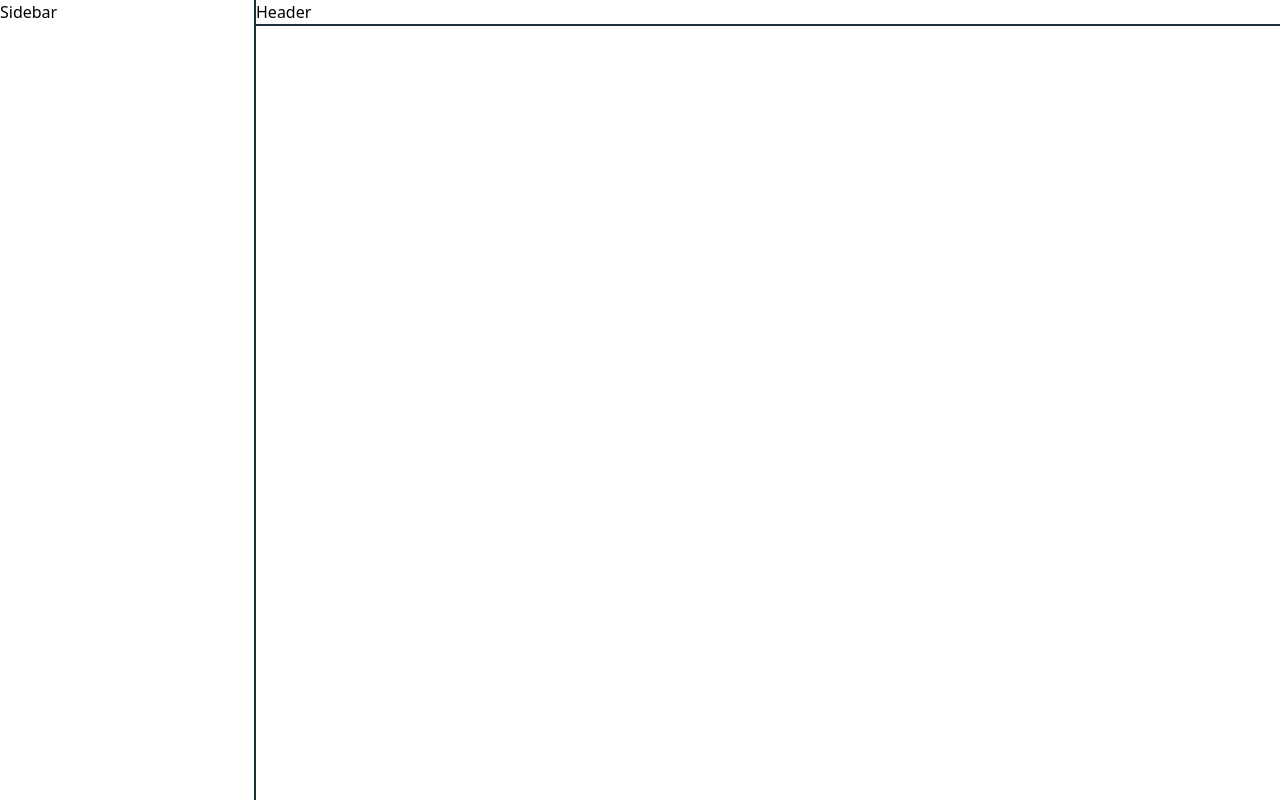
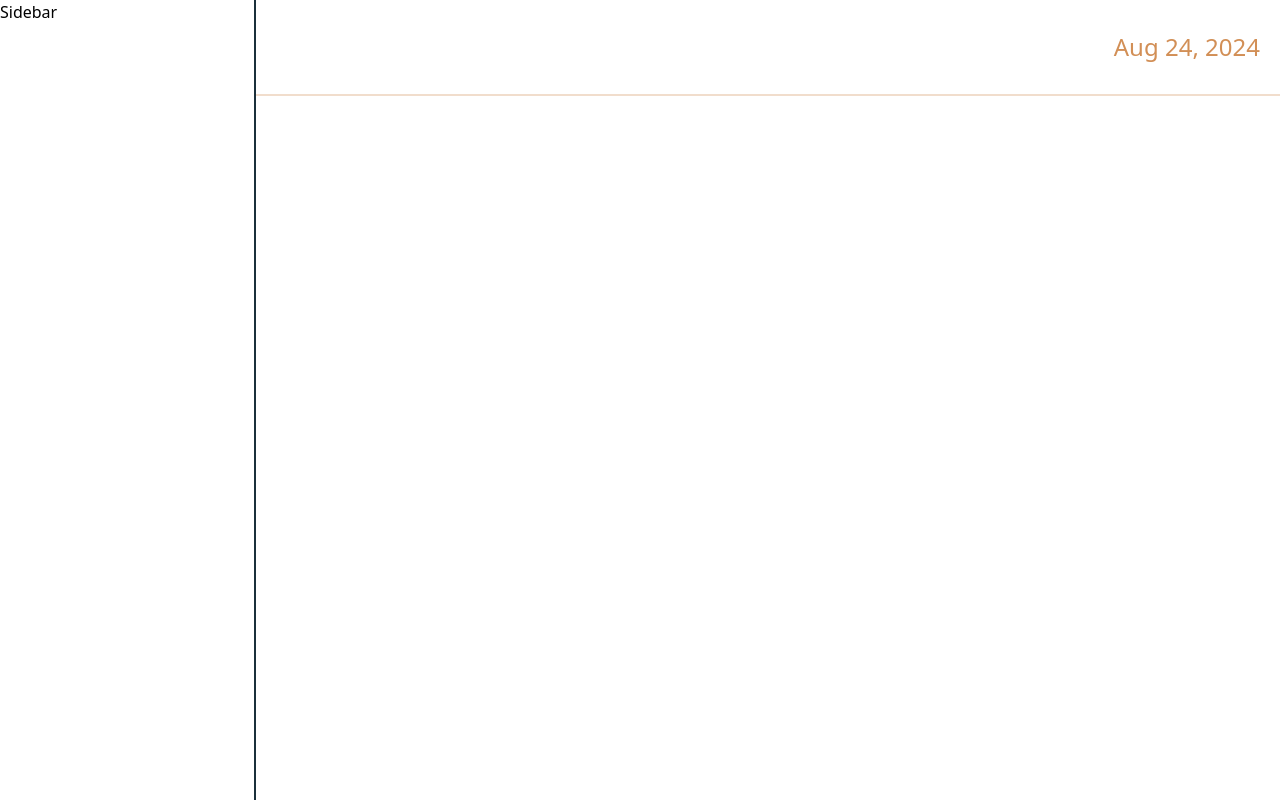
Before and after one commit to Hindol19/eudaimonia, a Next.js app in the folder frontend/: page /happiness in a window 1280 px wide. Built offline with nearby package versions, Linux system fonts and the light colour scheme.

Commit message:
header added

```diff
--- a/frontend/src/components/Header.jsx
+++ b/frontend/src/components/Header.jsx
@@ -1,7 +1,25 @@
 import React from "react";
+// import { MoonIcon, SunIcon } from "./Icons";
 
-const Header = () => {
-  return <div className="border-b-2 border-dark w-full">Header</div>;
-};
+export default function Header({ title }) {
+  // const [mode, setMode] = useThemeSwitcher();
 
-export default Header;
+  const getCurrentDate = () => {
+    const options = { day: "numeric", month: "short", year: "numeric" };
+    return new Date().toLocaleDateString("en-US", options);
+  };
+
+  // Call the function to get the current date
+  const currentDate = getCurrentDate();
+
+  return (
+    <div className="border-solid border-b-2 border-altDark border-opacity-30 h-24  flex flex-row items-center justify-between w-full">
+      <div className="flex flex-row items-center">
+        <h1 className="text-3xl text-altDark mx-5">{title}</h1>
+      </div>
+      <div className="mr-5 flex text-2xl text-altDark items-center">
+        {currentDate}
+      </div>
+    </div>
+  );
+}
```
